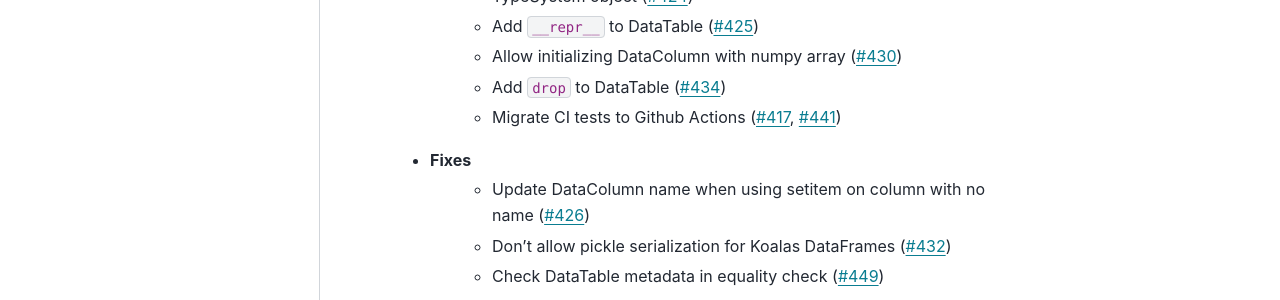
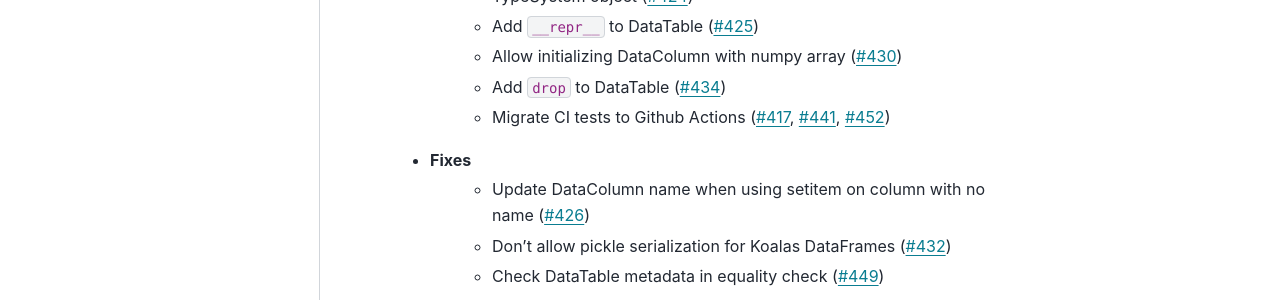
Before and after one commit to alteryx/woodwork, a Sphinx documentation site: the page built from docs/source/release_notes.rst, in a window 1280 px wide and 900 px high. Shown: the part 312-612 px from the top of the window. Built offline with Sphinx 7.4.7 and the PyData theme 0.15.4, drawn with Linux system fonts in a browser that asks for light colours; comment, search, counter and statistics services are not loaded.

Commit message:
Update release_notes.rst

```diff
--- a/docs/source/release_notes.rst
+++ b/docs/source/release_notes.rst
@@ -8,7 +8,7 @@
         * Add ``__repr__`` to DataTable (:pr:`425`)
         * Allow initializing DataColumn with numpy array (:pr:`430`)
         * Add ``drop`` to DataTable (:pr:`434`)
-        * Migrate CI tests to Github Actions (:pr:`417`, :pr:`441`)
+        * Migrate CI tests to Github Actions (:pr:`417`, :pr:`441`, :pr:`452`)
     * Fixes
         * Update DataColumn name when using setitem on column with no name (:pr:`426`)
         * Don't allow pickle serialization for Koalas DataFrames (:pr:`432`)
```
